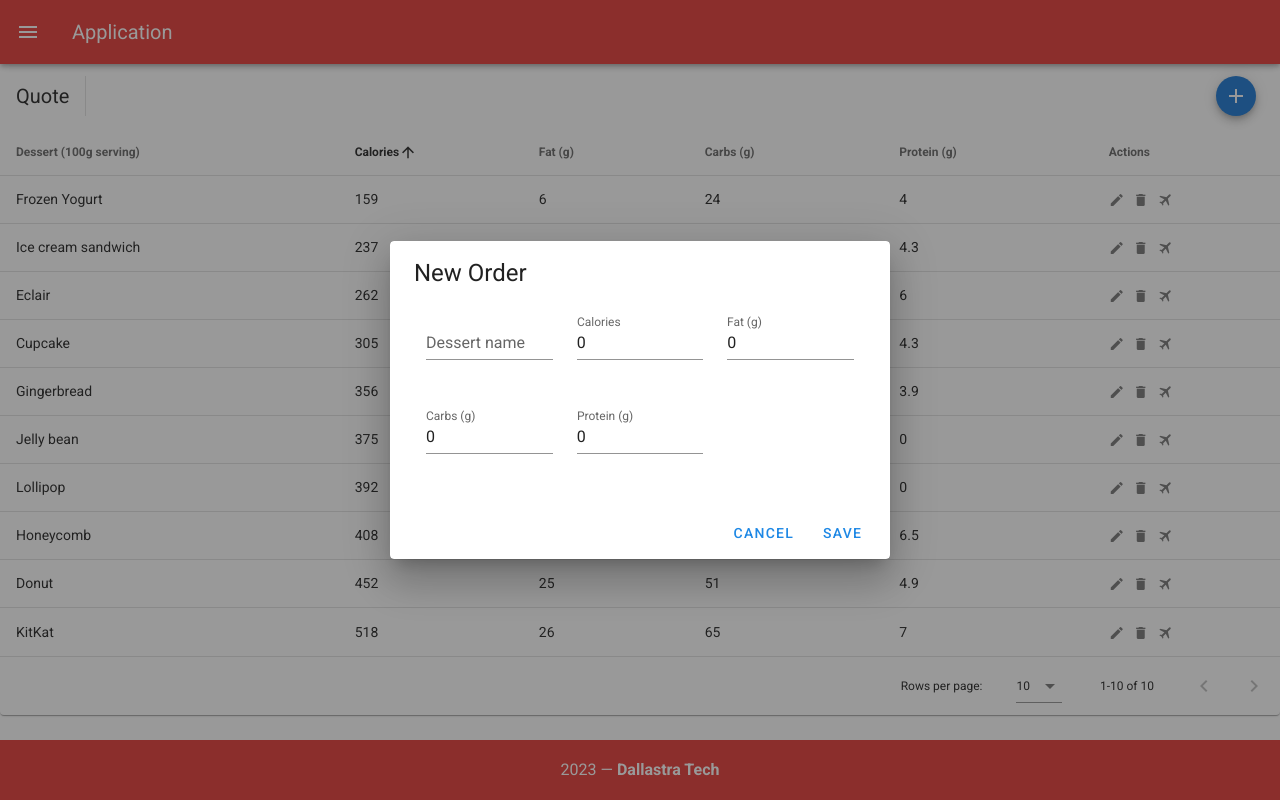
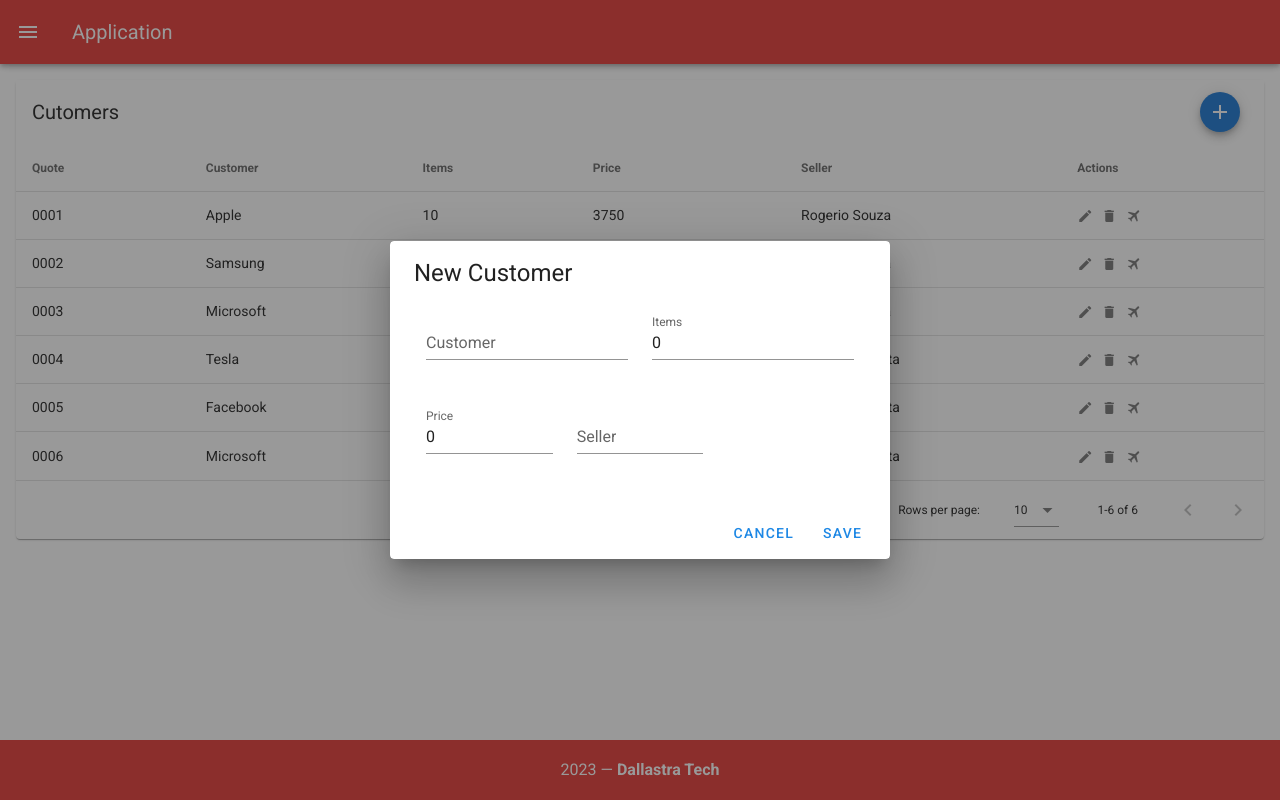
Before and after one commit to pDallastra/vue-vuetify-crm, a Vue app: page / in a window 1280 px wide. Both pictures are taken after a click on the button 1236 px from the left and 96 px from the top of the page. Built offline with nearby package versions, Linux system fonts and the light colour scheme.

Commit message:
Switching to start using the modal for Quotes instead of Customers

```diff
--- a/src/components/FormCardsContent/CreateOrderCard.vue
+++ b/src/components/FormCardsContent/CreateCustomerCard.vue
@@ -1,7 +1,7 @@
 <template>
             <v-card>
             <v-card-title>
-              <span class="text-h5">New Order</span>
+              <span class="text-h5">{{ formTitle }}</span>
             </v-card-title>
 
             <v-card-text>
@@ -10,11 +10,22 @@
                   <v-col
                     cols="12"
                     sm="6"
-                    md="4"
+                    md="6"
                   >
                     <v-text-field
-                      v-model="order.name"
-                      label="Dessert name"
+                      v-model="quote.customer"
+                      label="Customer"
+                    ></v-text-field>
+                  </v-col>
+                  <v-col
+                    cols="12"
+                    sm="6"
+                    md="6"
+                  >
+                    <v-text-field
+                      v-model="quote.items"
+                      label="Items"
+                      type="number"
                     ></v-text-field>
                   </v-col>
                   <v-col
@@ -23,8 +34,9 @@
                     md="4"
                   >
                     <v-text-field
-                      v-model="order.calories"
-                      label="Calories"
+                      v-model="quote.price"
+                      label="Price"
+                      type="number"
                     ></v-text-field>
                   </v-col>
                   <v-col
@@ -33,28 +45,8 @@
                     md="4"
                   >
                     <v-text-field
-                      v-model="order.fat"
-                      label="Fat (g)"
-                    ></v-text-field>
-                  </v-col>
-                  <v-col
-                    cols="12"
-                    sm="6"
-                    md="4"
-                  >
-                    <v-text-field
-                      v-model="order.carbs"
-                      label="Carbs (g)"
-                    ></v-text-field>
-                  </v-col>
-                  <v-col
-                    cols="12"
-                    sm="6"
-                    md="4"
-                  >
-                    <v-text-field
-                      v-model="order.protein"
-                      label="Protein (g)"
+                      v-model="quote.seller"
+                      label="Seller"
                     ></v-text-field>
                   </v-col>
                 </v-row>
@@ -83,21 +75,44 @@
 
 <script>
 export default {
-  name: 'CreateOrderCard',
+  name: 'CreateCustomerCard',
 
   data: () => ({
-    order: {
-        name: '',
-        calories: 0,
-        fat: 0,
-        carbs: 0,
-        protein: 0,
-      },
+    quote: {
+      quote: '',
+      customer: '',
+      items: 0,
+      price: 0,
+      seller: '',
+    },
+    defaultReset: {
+      quote: '',
+      customer: '',
+      items: 0,
+      price: 0,
+      seller: '',
+    }
   }),
+
+  props: {
+    formTitle: {
+      type: String,
+      default: ''
+    },
+
+    lastQuoteNumber: {
+      type: Number,
+      default: 0
+    }
+  },
 
   methods: {
     save() {
-      this.$emit('save', this.order);
+      const lastQuoteAsNumber = Number(this.lastQuoteNumber);
+      this.quote.quote = String(lastQuoteAsNumber + 1).padStart(4, '0');
+      this.$emit('save', this.quote);
+      this.quote  = this.defaultReset;
+
     },
 
     close() {
--- a/src/components/TableData.vue
+++ b/src/components/TableData.vue
@@ -1,7 +1,8 @@
 <template>
-  <v-data-table
+  <div class="pa-4">
+    <v-data-table
     :headers="headers"
-    :items="desserts"
+    :items="quotes"
     sort-by="calories"
     class="elevation-1"
   >
@@ -9,12 +10,7 @@
       <v-toolbar
         flat
       >
-        <v-toolbar-title>Quote</v-toolbar-title>
-        <v-divider
-          class="mx-4"
-          inset
-          vertical
-        ></v-divider>
+        <v-toolbar-title>Cutomers</v-toolbar-title>
         <v-spacer></v-spacer>
         <v-dialog
           v-model="dialog"
@@ -36,7 +32,9 @@
             </v-btn>
           </template>
 
-          <CreateOrderCard
+          <CreateCustomerCard
+            :form-title="formTitle"
+            :lastQuoteNumber="quotes[quotes.length -1].quote"
             @save="save"
             @cancel="close"
           />
@@ -85,16 +83,18 @@
       </v-btn>
     </template>
   </v-data-table>
+  </div>
+
 </template>
 
 <script>
-import CreateOrderCard from './FormCardsContent/CreateOrderCard.vue';
+import CreateCustomerCard from './FormCardsContent/CreateCustomerCard.vue';
 
 export default {
   name: 'TableDate',
 
   components: {
-    CreateOrderCard
+    CreateCustomerCard
   },
 
   data: () => ({
@@ -102,30 +102,30 @@ export default {
       dialogDelete: false,
       headers: [
         {
-          text: 'Dessert (100g serving)',
+          text: 'Quote',
           align: 'start',
-          value: 'name',
+          value: 'quote',
         },
-        { text: 'Calories', value: 'calories' },
-        { text: 'Fat (g)', value: 'fat' },
-        { text: 'Carbs (g)', value: 'carbs' },
-        { text: 'Protein (g)', value: 'protein' },
+        { text: 'Customer', value: 'customer' },
+        { text: 'Items', value: 'items' },
+        { text: 'Price', value: 'price' },
+        { text: 'Seller', value: 'seller' },
         { text: 'Actions', value: 'actions', sortable: false },
       ],
-      desserts: [],
+      quotes: [],
       editedIndex: -1,
       defaultItem: {
-        name: '',
-        calories: 0,
-        fat: 0,
-        carbs: 0,
-        protein: 0,
+        quote: '',
+        customer: '',
+        items: 0,
+        price: 0,
+        seller: 0,
       },
     }),
 
     computed: {
       formTitle () {
-        return this.editedIndex === -1 ? 'New Item' : 'Edit Item'
+        return this.editedIndex === -1 ? 'New Customer' : 'Edit Customer'
       },
     },
 
@@ -144,94 +144,66 @@ export default {
 
     methods: {
       initialize () {
-        this.desserts = [
+        this.quotes = [
           {
-            name: 'Frozen Yogurt',
-            calories: 159,
-            fat: 6.0,
-            carbs: 24,
-            protein: 4.0,
+            quote: '0001',
+            customer: 'Apple',
+            items: 10,
+            price: 3750,
+            seller: 'Rogerio Souza'
           },
           {
-            name: 'Ice cream sandwich',
-            calories: 237,
-            fat: 9.0,
-            carbs: 37,
-            protein: 4.3,
+            quote: '0002',
+            customer: 'Samsung',
+            items: 7,
+            price: 12750.73,
+            seller: 'Rogerio Souza'
           },
           {
-            name: 'Eclair',
-            calories: 262,
-            fat: 16.0,
-            carbs: 23,
-            protein: 6.0,
+            quote: '0003',
+            customer: 'Microsoft',
+            items: 17,
+            price: 55482.49,
+            seller: 'Rogerio Souza'
           },
           {
-            name: 'Cupcake',
-            calories: 305,
-            fat: 3.7,
-            carbs: 67,
-            protein: 4.3,
+            quote: '0004',
+            customer: 'Tesla',
+            items: 23,
+            price: 107482.89,
+            seller: 'Fernanda Motta'
           },
           {
-            name: 'Gingerbread',
-            calories: 356,
-            fat: 16.0,
-            carbs: 49,
-            protein: 3.9,
+            quote: '0005',
+            customer: 'Facebook',
+            items: 4,
+            price: 14482.49,
+            seller: 'Fernanda Motta'
           },
           {
-            name: 'Jelly bean',
-            calories: 375,
-            fat: 0.0,
-            carbs: 94,
-            protein: 0.0,
-          },
-          {
-            name: 'Lollipop',
-            calories: 392,
-            fat: 0.2,
-            carbs: 98,
-            protein: 0,
-          },
-          {
-            name: 'Honeycomb',
-            calories: 408,
-            fat: 3.2,
-            carbs: 87,
-            protein: 6.5,
-          },
-          {
-            name: 'Donut',
-            calories: 452,
-            fat: 25.0,
-            carbs: 51,
-            protein: 4.9,
-          },
-          {
-            name: 'KitKat',
-            calories: 518,
-            fat: 26.0,
-            carbs: 65,
-            protein: 7,
-          },
+            quote: '0006',
+            customer: 'Microsoft',
+            items: 12,
+            price: 97532.49,
+            seller: 'Fernanda Motta'
+          }
         ]
       },
 
       editItem (item) {
-        this.editedIndex = this.desserts.indexOf(item)
+        this.editedIndex = this.quotes.indexOf(item)
         this.editedItem = Object.assign({}, item)
         this.dialog = true
       },
 
       deleteItem (item) {
-        this.editedIndex = this.desserts.indexOf(item)
+        this.editedIndex = this.quotes.indexOf(item)
         this.editedItem = Object.assign({}, item)
         this.dialogDelete = true
       },
 
       deleteItemConfirm () {
-        this.desserts.splice(this.editedIndex, 1)
+        this.quotes.splice(this.editedIndex, 1)
         this.closeDelete()
       },
 
@@ -251,11 +223,11 @@ export default {
         })
       },
 
-      save () {
+      save (quote) {
         if (this.editedIndex > -1) {
-          Object.assign(this.desserts[this.editedIndex], this.editedItem)
+          Object.assign(this.quotes[this.editedIndex], quote)
         } else {
-          this.desserts.push(this.editedItem)
+          this.quotes.push(quote)
         }
         this.close()
       },
```
